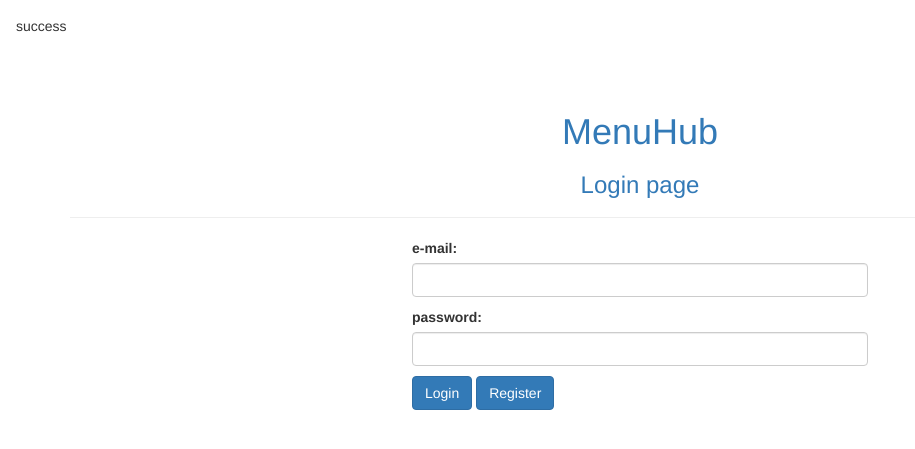
After one commit to LeandroFSimeao/MenuHub, a Flask app: page / in a window 1280 px wide. The commit adds this page. Shown: the top 449 px of the page, without its empty margins (0-915 px from the left). Run offline with Flask 3, Linux system fonts and the light colour scheme; tables that the repository leaves empty hold one stand-in row (values such as "Sample post"); one stand-in notice (Sample message) is shown; some libraries are stand-ins or nearby versions.

Commit message:
was did the register page to working with data base that was completed

```diff
--- a/app.py
+++ b/app.py
@@ -1,24 +1,29 @@
 # required packages.
 import os
 
-from flask import Flask, render_template, request, redirect, url_for
+from flask import Flask, render_template, request, redirect, url_for, flash
 from flask_bootstrap import Bootstrap
 from flask_sqlalchemy import SQLAlchemy
 from flask_migrate import Migrate
 from flask_login import LoginManager, login_user, logout_user, login_required, current_user
 from werkzeug.security import generate_password_hash, check_password_hash
+from sqlalchemy.exc import IntegrityError
+from datetime import timedelta
 
 # application setup.
 basedir = os.path.abspath(os.path.dirname(__file__))
 
 # Initialize hte Flask object passing the script name with the path
 app = Flask(__name__)
-Bootstrap(app)
+app.secret_key = os.urandom(24)
+app.config['SESSION_TYPE'] = 'filesystem'
 
 app.config[
     "SQLALCHEMY_DATABASE_URI"
 ] = f"sqlite:///{os.path.join(basedir, 'menuhub.sqlite')}"
 app.config["SQLALCHEMY_TRACK_MODIFICATION"] = False
+
+Bootstrap(app)
 
 db = SQLAlchemy(app)
 migrate = Migrate(app, db)
@@ -30,7 +35,7 @@ login.init_app(app)
 # class models
 
 
-class User:
+class UserAuth:
     def __init__(self, id):
         self.id = id
         self.name = "user" + str(id)
@@ -74,8 +79,8 @@ class User(db.Model):
 class Restaurant(db.Model):
     id = db.Column(db.Integer, primary_key=True)
     name = db.Column(db.String(120), nullable=False)
-    restaurantId = db.relationship(
-        'Restaurant', backref='Dish owner', lazy=True)
+    dishes = db.relationship(
+        'Dish', backref='Dish owner', lazy=True)
 
     def __repr__(self):
         return f'<Restaurant {self.name}>'
@@ -95,7 +100,7 @@ class Dish(db.Model):
 
 @login.user_loader
 def load_user(id):
-    return User.query.get(int(id))
+    return UserAuth.query.get(int(id))
 
 # applications routes.
 # Declare the aplication default route
@@ -110,12 +115,15 @@ def index():
 # Login page
 
 
-@app.route('/login', methods=['GET', 'POST'])
+@app.route('/')
+@app.route('/login')
+@app.route('/', methods=['POST'])
+@app.route('/login', methods=['POST'])
 def login():
     if request.method == 'POST':
-        username = request.form['username']
-        password = request.form['password']
-        registered_user = User.get(username)
+        email = request.form['email']
+        password = request.form['userPassword']
+        registered_user = User.get(email)
         if registered_user is None:
             return 'Invalid username'
         if registered_user.password != password:
@@ -126,9 +134,36 @@ def login():
 
 
 @app.route('/register')
+@app.route('/register', methods=['POST'])
 def register():
+    if request.method == "POST":
+        name = request.form['userName']
+        email = request.form['email']
+        password = request.form['userPassword']
+        admin = False
+        if 'isAdmin' in request.form:
+            admin = True
+
+        # Hash the password
+        hashed_password = generate_password_hash(password)
+
+        # Create a new user object
+        new_user = User(name=name, email=email,
+                        password_hash=hashed_password, admin=admin)
+
+        # Add the new user to the database
+        try:
+            db.session.add(new_user)
+            db.session.commit()
+        except IntegrityError as e:
+            db.session.rollback()
+            error_message = str(e.orig)
+            flash('danger', error_message)
+            return redirect(url_for('register'))
+
+        flash('success', 'Success! The user was registred.')
+        return redirect(url_for('login'))
     return render_template('register.html')
-
 
 # @app.route('/', methods=["POST", "GET"])
 # def index():
@@ -143,13 +178,3 @@ def register():
 #     else:
 #         dishes = Dish.query.order_by(Dish.price).all()
 #         return render_template('index.html', dishes=dishes)
-
-
-@app.route('/user/<name>')
-def user(name):
-    return render_template('user.html', name=name)
-
-
-@app.route('/user/')
-def test():
-    return render_template('user.html')
--- /dev/null
+++ b/templates/alert.html
@@ -0,0 +1,10 @@
+<!-- alert.html -->
+{% with messages = get_flashed_messages(with_categories=true) %}
+{% if messages %}
+<div class="flash-messages">
+  {% for message, category in messages %}
+  <div class="alert alert-{{ category }}">{{ message }}</div>
+  {% endfor %}
+</div>
+{% endif %}
+{% endwith %}
--- a/templates/index.html
+++ b/templates/index.html
@@ -2,7 +2,7 @@
 
 {% block html_attribs %} lang pt_BR="BR"{% endblock %}
 
-{% block title %}Index{% endblock %}
+{% block title %}Home{% endblock %}
 
 {% block content %}
 <link rel="stylesheet" type="text/css" href="{{ url_for('static',filename='css/styles.css') }}">
--- a/templates/login.html
+++ b/templates/login.html
@@ -2,23 +2,34 @@
 
 {% block html_attribs %} lang pt_BR="BR"{% endblock %}
 
-{% block title %}Index{% endblock %}
+{% block title %}Login{% endblock %}
 
 {% block content %}
+
+{% include 'alert.html' %}
+
 <link rel="stylesheet" type="text/css" href="{{ url_for('static',filename='css/styles.css') }}">
 
 
 <div class="container">
     <div class="page-header">
         <h1 class="text-center text-primary">MenuHub</h1>
+        <h3 class="text-center text-primary">Login page</h3>
     </div>
-    <form method="post" class="initial-form">
-        <label for="email">e-mail:</label>
-        <p><input type=text name=email id=email class="form-control">
-            <label for="password">password:</label>
-        <p><input type=password name=password id=password class="form-control">
-        <p><input type=submit value=Login class="btn btn-primary">
+    <form action="{{url_for('login')}}" method="post" class="initial-form">
+        <p>
+            <label for="email">e-mail:</label>
+            <input type=text name=email id=email class="form-control">
+        </p>
+
+        <p>
+            <label for="userPassword">password:</label>
+            <input type=password name=userPassword id=userPassword class="form-control">
+        </p>
+        <p>
+            <input type=submit value=Login class="btn btn-primary">
             <input type="button" value=Register class="btn btn-primary" onclick="redirect()">
+        </p>
     </form>
 </div>
 
```
Also changed, not shown: templates/register.html (+33 -1 lines), menuhub.sqlite.
